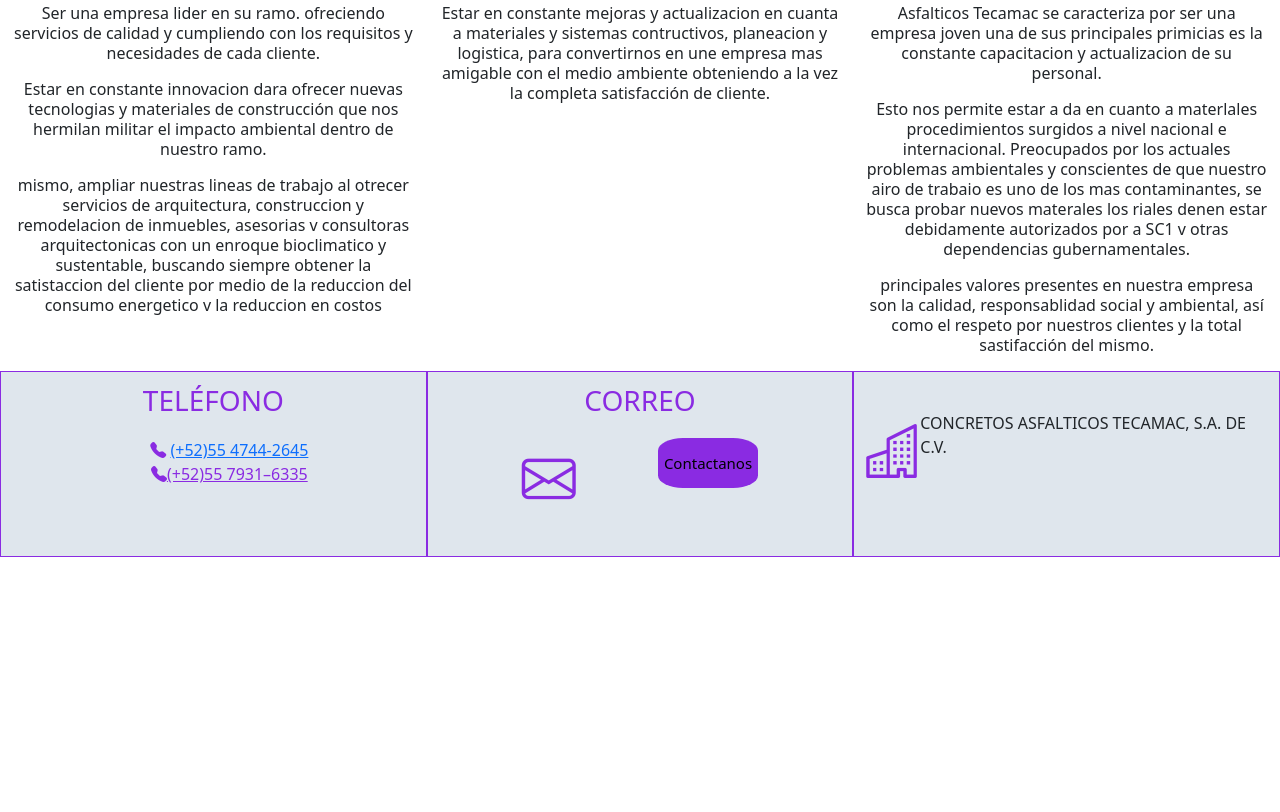
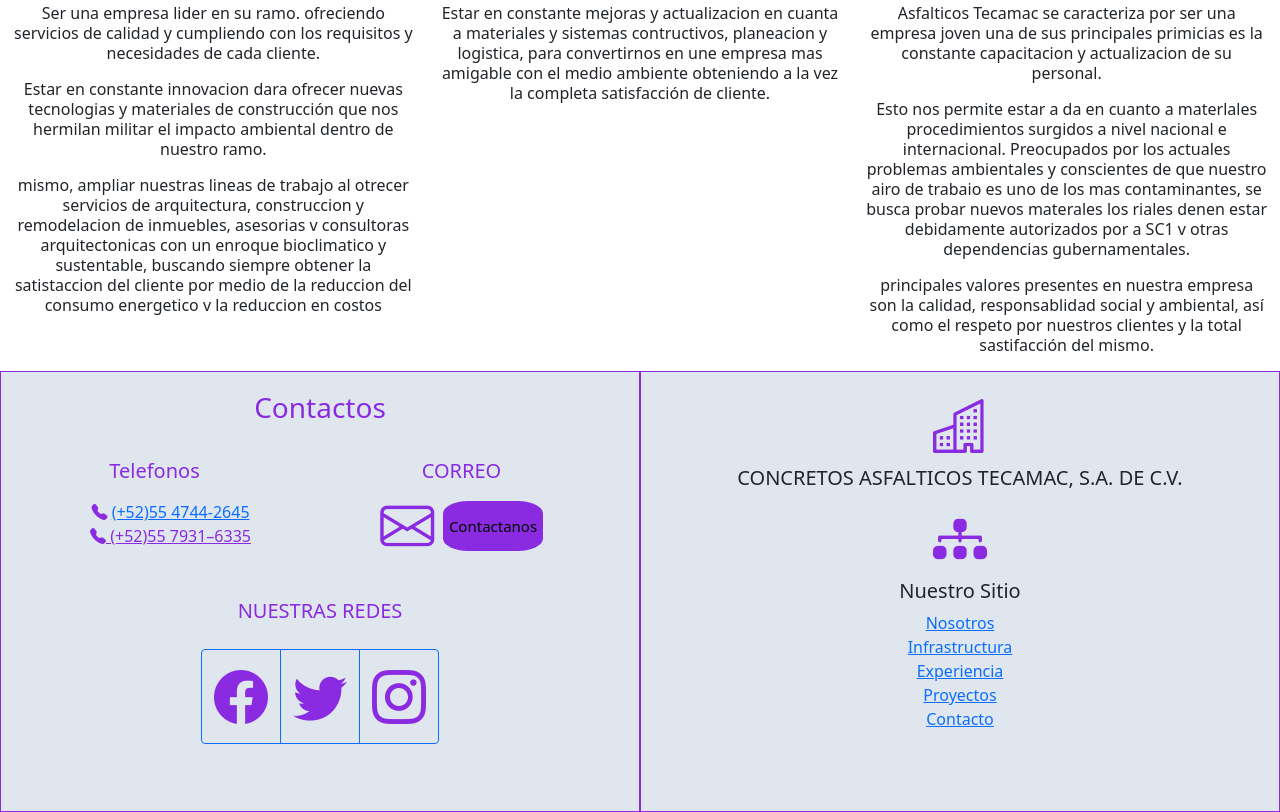
Before and after one commit to nfillon/Catsa-Web, a plain HTML site: page index.html in a window 1280 px wide. Shown: the part 1713-2525 px from the top of the page. Before the commit the page ends 2270 px from the top, so only its background shows below. Drawn offline with nearby package versions, Linux system fonts and the light colour scheme.

Commit message:
- Commit con CEO en Index y Proyectos + Mapas en footer

```diff
--- a/css/catsa2.css
+++ b/css/catsa2.css
@@ -1,7 +1,8 @@
 * {
     margin: 0;
     padding: 0;
-    box-sizing: border-box;}
+    box-sizing: border-box;
+}
 
 
 
@@ -40,9 +41,7 @@
 
 /* INDEX */
 
-.imgAbout {
-    object-position: ;
-}
+
 
 .textAboutH3 {
     padding-top: 15%;
@@ -107,7 +106,7 @@
 }
 .textFooterUL {
     text-align: center;
-    padding-bottom: 3%;
+    /*padding-bottom: 3%;*/
 }
 .fa-phone-alt {
 
@@ -122,10 +121,12 @@
 .contenedorMail{
     display: flex;
     width: 100%;
-    height: 100%;
+    height: 40%;
     flex-direction: row;
-    justify-content: space-evenly;
-    padding-bottom: 5%;
+    justify-content: center;
+    align-items: center;
+
+
 }
 
 .contenedorFooterBorder {
@@ -140,6 +141,13 @@
 
 /*button MAIL*/
 
+.bi-envelope{
+    padding-right: 3%;
+    align-items: center;
+    font-size: 54px;
+    color: blueviolet;
+}
+
 .btn1 {
     will-change: transform;
     transition: transform 450ms;
@@ -148,7 +156,9 @@
     transition: transform 125ms;
     transform: translateY(-10px);
 }
-
+.buttonCenter{
+    padding-bottom: 5%;
+}
 .btn1 {
     width: 100px;
     height: 50px;
@@ -160,18 +170,42 @@
     font-weight: 500;
     line-height: 1;
 }
+/*Div Redes Sociales*/
+.socialAlian {
+    display: flex;
+    flex-direction: column;
+    align-items: center;
+    padding-bottom: 2%;
+}
+.bi-facebook{
+    font-size: 54px;
+    color: blueviolet;
+}
+.bi-twitter{
+    font-size: 54px;
+    color: blueviolet;
+}
+.bi-instagram{
+    font-size: 54px;
+    color: blueviolet;
+}
+
 /*Div Officer*/
 .contenedorOfficer{
-    margin-top: 3%;
-    padding-top: 3%;
+    padding-top: 1%;
     padding-bottom: 5%;
     display: flex;
     width: 33%;
-    height: 100%;
+    height: 70%;
     flex-direction: row;
     justify-content: space-evenly;
+    text-align: center;
 }
 .bi-building {
+    font-size: 54px;
+    color: blueviolet;
+}
+.bi-diagram-3-fill {
     font-size: 54px;
     color: blueviolet;
 }
--- a/index.html
+++ b/index.html
@@ -4,6 +4,8 @@
     <meta charset="UTF-8" />
     <meta http-equiv="X-UA-Compatible" content="IE=edge" />
     <meta name="viewport" content="width=device-width, initial-scale=1.0" />
+    <meta name="keywords" content="terracerías, diseño, preconstrucción, construcción, carrateras, aeropuertos">
+    <meta name="description" content="Catsa- Somos una constructora con 14 años de experiencia; terracerías, diseño, preconstrucción, construcción, carrateras, aeropuertos">
     <title>Catsa Web</title>
     <link rel="stylesheet" href="css/catsa2.css" />
     <link
@@ -91,23 +93,31 @@
         </nav>
       </header>
     </div>
-    <section class=" conntainer-sm  container-md container-lg container-fluid">
+    <section class="conntainer-sm container-md container-lg container-fluid">
       <div class="row">
         <div class="col-xs-6 col-sm-6 col-md-6 col-lg-6 col-xl-6">
-          <img src="images/indexImg1.jpg" alt="about" class="rounded mx-auto d-block w-100" style="padding-top: 15%">
+          <img
+            src="images/indexImg1.jpg"
+            alt="about"
+            class="rounded mx-auto d-block w-100"
+            style="padding-top: 15%"
+          />
         </div>
         <div class="col-xs-6 col-sm-6 col-md-6 col-lg-6 col-xl-6">
-          <h3 class="textAboutH3 ls-sm ls-md text-center ">
+          <h3 class="textAboutH3 ls-sm ls-md text-center">
             SOMOS UNA EMPRESA MEXICANA LÍDER EN OBRAS DE CONSTRUCCIÓN,
             URBANIZACIÓN Y ELECTRIFICACION.
           </h3>
           <p class="ls-sm ls-md text-center w-100">
             Buscamos ofrecer a nuestros clientes experiencia y eficiencia en
-            obras de pavimentación, urbanización y construccion. </p>
-            <p class="ls-sm ls-md text-center w-100"> Siembre
-            restando el medio ambiente ofreciendo servicios con un enfoque
-            sustentable. Fundada en 2007, CATSA ha mantenido un enfoque claro en
-            la satistaccion de sus clientes en todas sus líneas de negocio.</p>
+            obras de pavimentación, urbanización y construccion.
+          </p>
+          <p class="ls-sm ls-md text-center w-100">
+            Siembre restando el medio ambiente ofreciendo servicios con un
+            enfoque sustentable. Fundada en 2007, CATSA ha mantenido un enfoque
+            claro en la satistaccion de sus clientes en todas sus líneas de
+            negocio.
+          </p>
         </div>
       </div>
     </section>
@@ -124,7 +134,11 @@
       <div class="row">
         <div class="col-xs-4 col-sm-4 col-md-4 col-lg-4 col-xl-4">
           <div>
-            <img src="images/indexVision.jpg" class="rounded mx-auto d-block w-100" alt="" />
+            <img
+              src="images/indexVision.jpg"
+              class="rounded mx-auto d-block w-100"
+              alt=""
+            />
           </div>
           <div>
             <h1 class="textAboutH1">VISIÓN</h1>
@@ -132,22 +146,30 @@
           <div class="text-center">
             <p class="lh-sm">
               Ser una empresa lider en su ramo. ofreciendo servicios de calidad
-              y cumpliendo con los requisitos y necesidades de cada cliente.</p>
-              <p class="lh-sm">Estar en constante innovacion dara ofrecer nuevas tecnologias y
+              y cumpliendo con los requisitos y necesidades de cada cliente.
+            </p>
+            <p class="lh-sm">
+              Estar en constante innovacion dara ofrecer nuevas tecnologias y
               materiales de construcción que nos hermilan militar el impacto
-              ambiental dentro de nuestro ramo.</p>
-              <p class="lh-sm"> mismo, ampliar nuestras
-              lineas de trabajo al otrecer servicios de arquitectura,
-              construccion y remodelacion de inmuebles, asesorias v consultoras
-              arquitectonicas con un enroque bioclimatico y sustentable,
-              buscando siempre obtener la satistaccion del cliente por medio de
-              la reduccion del consumo energetico v la reduccion en costos</p>
+              ambiental dentro de nuestro ramo.
+            </p>
+            <p class="lh-sm">
+              mismo, ampliar nuestras lineas de trabajo al otrecer servicios de
+              arquitectura, construccion y remodelacion de inmuebles, asesorias
+              v consultoras arquitectonicas con un enroque bioclimatico y
+              sustentable, buscando siempre obtener la satistaccion del cliente
+              por medio de la reduccion del consumo energetico v la reduccion en
+              costos
             </p>
           </div>
         </div>
         <div class="col-xs-4 col-sm-4 col-md-4 col-lg-4 col-xl-4">
           <div>
-            <img src="images/indexMision1.jpg" class="rounded mx-auto d-block w-100"  alt="" />
+            <img
+              src="images/indexMision1.jpg"
+              class="rounded mx-auto d-block w-100"
+              alt=""
+            />
           </div>
           <div>
             <h1 class="textAboutH1">MISIÓN</h1>
@@ -164,28 +186,36 @@
         <div class="col-xs-4 col-sm-4 col-md-4 col-lg-4 col-xl-4">
           <div class="contenedorAboutInternal">
             <div>
-            <img src="images/indexPerfil.png" class="rounded mx-auto d-block w-100" alt="" />
+              <img
+                src="images/indexPerfil.png"
+                class="rounded mx-auto d-block w-100"
+                alt=""
+              />
             </div>
             <div>
               <h1 class="textAboutH1">VALORES</h1>
             </div>
             <div class="text-center">
               <p class="lh-sm">
-              Asfalticos Tecamac se caracteriza por ser una empresa
-              joven una de sus principales primicias es la constante
-              capacitacion y actualizacion de su personal.</p>
+                Asfalticos Tecamac se caracteriza por ser una empresa joven una
+                de sus principales primicias es la constante capacitacion y
+                actualizacion de su personal.
+              </p>
 
-              <p class="lh-sm">Esto nos permite estar a da en cuanto a materlales procedimientos surgidos
-              a nivel nacional e internacional. Preocupados por los actuales problemas
-              ambientales y conscientes de que nuestro airo de trabaio es uno de
-              los mas contaminantes, se busca probar nuevos materales los riales
-              denen estar debidamente autorizados por a SC1 v otras dependencias
-              gubernamentales.</p>
+              <p class="lh-sm">
+                Esto nos permite estar a da en cuanto a materlales
+                procedimientos surgidos a nivel nacional e internacional.
+                Preocupados por los actuales problemas ambientales y conscientes
+                de que nuestro airo de trabaio es uno de los mas contaminantes,
+                se busca probar nuevos materales los riales denen estar
+                debidamente autorizados por a SC1 v otras dependencias
+                gubernamentales.
+              </p>
 
-              <p class="lh-sm"> principales valores presentes en nuestra
-              empresa son la calidad, responsablidad social y ambiental, así
-              como el respeto por nuestros clientes y la total sastifacción del
-              mismo.
+              <p class="lh-sm">
+                principales valores presentes en nuestra empresa son la calidad,
+                responsablidad social y ambiental, así como el respeto por
+                nuestros clientes y la total sastifacción del mismo.
               </p>
             </div>
           </div>
@@ -194,43 +224,60 @@
     </section>
     <div class="container-fluid">
       <footer class="row contenedorFooter">
-        <div class="col-xs-4 col-sm-4 col-md-4 col-lg-4 col-xl-4  contenedorFooterBorder">
-          <h3 class="textFooterH3">TELÉFONO</h3>
+        <div class="col-xs-6 col-sm-6 col-md-6 col-lg-6 col-xl-6  contenedorFooterBorder">
+          <div class="col-12">
+          <h3 class="textFooterH3">Contactos</h3>
+          </div>
+          <div class="row col-12">
+            <div class="col-xs-6 col-sm-6 col-md-6 col-lg-6 col-xl-6">
+              <h5 class="textFooterH3">Telefonos</h5>
               <ul class="textFooterUL">
                 <li>
-              <i
-                class="bi bi-telephone-fill"
-                style="width: 48px; height: 48px; color: blueviolet"
-              ></i>
-              <a href="tel:+525547442645">(+52)55 4744-2645</a>
+                  <i class="bi bi-telephone-fill" style="width: 24px; height: 24px; color: blueviolet"></i>
+                  <a href="tel:+525547442645"> (+52)55 4744-2645</a>
                 </li>
                 <li>
-              <a
-                class="bi bi-telephone-fill"
-                style="width: 48px; height: 48px; color: blueviolet"
-                href="tel:+525547442645"
-                >(+52)55 7931–6335</a
-              >
+                  <a class="bi bi-telephone-fill" style="width: 24px; height: 24px; color: blueviolet"
+                     href="tel:+525547442645"> (+52)55 7931–6335</a>
                 </li>
               </ul>
             </div>
-        <div class="col-xs-4 col-sm-4 col-md-4 col-lg-4 col-xl-4  contenedorFooterBorder">
-          <h3 class="textFooterH3">CORREO</h3>
-          <div class="col-sm-12">
-            <form class="contenedorMail" action="pages/contacto.html">
+            <div class="col-xs-6 col-sm-6 col-md-6 col-lg-6 col-xl-6">
+              <h5 class="textFooterH3">CORREO</h5>
+              <div class="contenedorMail">
                 <i class="bi bi-envelope"></i>
-              <button class="btn1" type="submit">Contactanos</button>
+                <form action="pages/contacto.html">
+                  <button class="btn1 " type="submit">Contactanos</button>
                 </form>
               </div>
             </div>
-        <div class="col-xs-4 col-sm-4 col-md-4 col-lg-4 col-xl-4 contenedorFooterBorder contenedorOfficer">
+          </div>
+            <div class="socialAlian">
+              <h5 class="textFooterH3">NUESTRAS REDES</h5>
+              <div class="btn-group " role="group" aria-label="Basic outlined example">
+                <a class="btn btn-outline-primary"  role="button" href="https://www.facebook.com/"> <i class="bi bi-facebook"></i></a>
+                <a  class="btn btn-outline-primary"  role="button" href="https://twitter.com/"> <i class="bi bi-twitter"></i></a>
+                <a  class="btn btn-outline-primary"  role="button" href="https://www.instagram.com/"> <i class="bi bi-instagram"></i></a>
+              </div>
+          </div>
+        </div>
+        <div class="col-xs-6 col-sm-6 col-md-6 col-lg-6 col-xl-6 contenedorFooterBorder contenedorOfficer">
+          <div>
             <div>
               <i class="bi bi-building"></i>
+              <h5 class="textFooterOfficer">CONCRETOS ASFALTICOS TECAMAC, S.A. DE C.V.</h5>
             </div>
-          <div>
-            <p class="textFooterOfficer">
-              CONCRETOS ASFALTICOS TECAMAC, S.A. DE C.V.
-            </p>
+            <i class="bi bi-diagram-3-fill"></i>
+              <h5 class="textFooterOfficer">Nuestro Sitio</h5>
+              <div class="row">
+                <ul>
+                  <li><a href="index.html">Nosotros</a></li>
+                  <li><a href="pages/infrastructura.html">Infrastructura</a></li>
+                  <li><a href="pages/experiencia.html">Experiencia</a></li>
+                  <li><a href="pages/proyectos.html">Proyectos</a></li>
+                  <li><a href="pages/contacto.html">Contacto</a></li>
+                </ul>
+              </div>
           </div>
         </div>
       </footer>
@@ -238,8 +285,7 @@
     <script
       src="https://cdn.jsdelivr.net/npm/@popperjs/core@2.10.2/dist/umd/popper.min.js"
       integrity="sha384-7+zCNj/IqJ95wo16oMtfsKbZ9ccEh31eOz1HGyDuCQ6wgnyJNSYdrPa03rtR1zdB"
-      crossorigin="anonymous"
-    ></script>
+      crossorigin="anonymous"></script>
     <script
       src="https://cdn.jsdelivr.net/npm/bootstrap@5.1.3/dist/js/bootstrap.min.js"
       integrity="sha384-QJHtvGhmr9XOIpI6YVutG+2QOK9T+ZnN4kzFN1RtK3zEFEIsxhlmWl5/YESvpZ13"
```
Also changed, not shown: pages/proyectos.html (+42 -23 lines), READMECEO.txt (added), 1 other file. Lines whose indentation alone changed are shown as unchanged.
